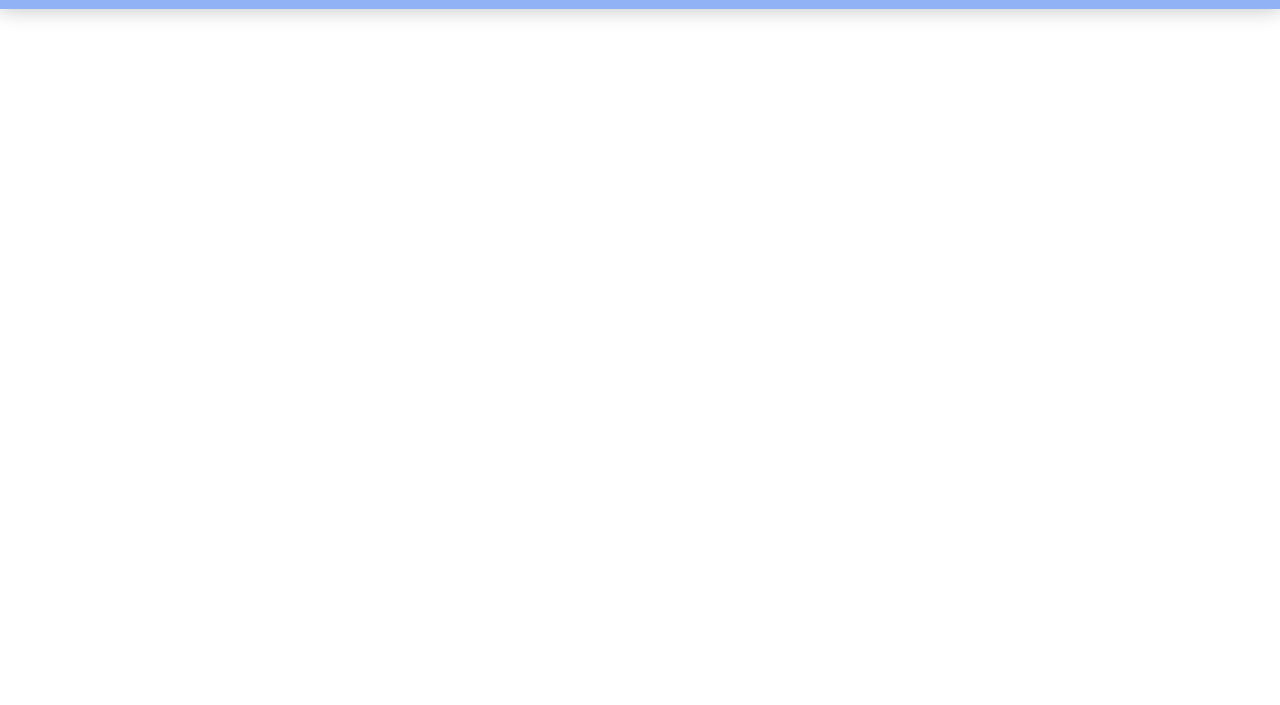
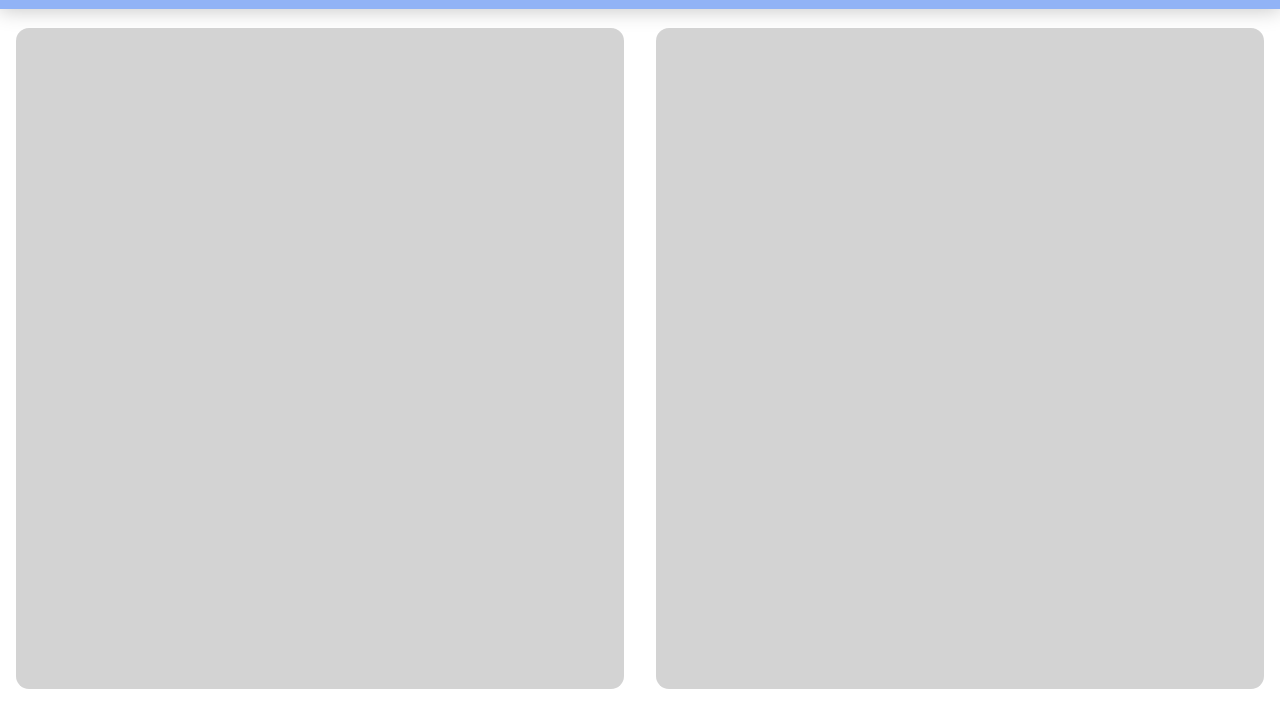
Before and after one commit to NebjaminCode/Clips, a plain HTML site: page clips.html in a window 1280 px wide. Shown: the part 104-809 px from the top of the page. Drawn offline with nearby package versions, Linux system fonts and the light colour scheme.

Commit message:
added basic clip panels and adjusted styling.

```diff
--- a/clips.html
+++ b/clips.html
@@ -31,10 +31,26 @@
             </script>
         <!--end of Navigation bar-->
 
-        <main>
+        <main class='clips_page'>
+
+            <div class="clips_preview">
+
+                <div class="panel_containers">
+
+                </div>
+
+            </div>
+            <div class="clips_sources">
+
+                <div class="panel_containers">
+
+                </div>
+
+            </div>
+
+
 
         </main>
-
 
         <!--[if lt IE 7]>
             <p class="browsehappy">You are using an <strong>outdated</strong> browser. Please <a href="#">upgrade your browser</a> to improve your experience.</p>
--- a/style.css
+++ b/style.css
@@ -9,10 +9,11 @@
 }
 
 html {
-    height: 1vh;
+    height: 87vh;
     width: 100%;
     color: var(--main_fc);
     font-family: var(--font_fam);
+    margin: auto;
 }
 
 p {
@@ -63,13 +64,14 @@ h1 {
     color: var(--accent_font)
 }
 
-/* body */
+/* index body */
 
 body {
     margin: auto;
+    height: 100%;
 }
 
-main {
+#main_page_main {
     display: grid;
     grid-template-areas: "left right";
     grid-template-columns: 50% 50%;
@@ -160,3 +162,29 @@ main {
     font-family: var(--font_fam);
     font-size: 1.3em;
 }
+
+/* clips page */
+
+.clips_page {
+    width: 100%;
+    height: 100%;
+    margin: auto;
+    display: grid;
+    grid-template-areas: preview sources;
+    grid-template-columns: 50% 50%;
+}
+
+.clips_preview {
+}
+
+.clips_sources {
+}
+
+.panel_containers {
+    height: 95%;
+    width: 95%;
+    margin: auto;
+    margin-top: 3%;
+    border-radius: 13px;
+    background: lightgrey;
+}
```
Also changed, not shown: index.html (+1 -1 lines).
